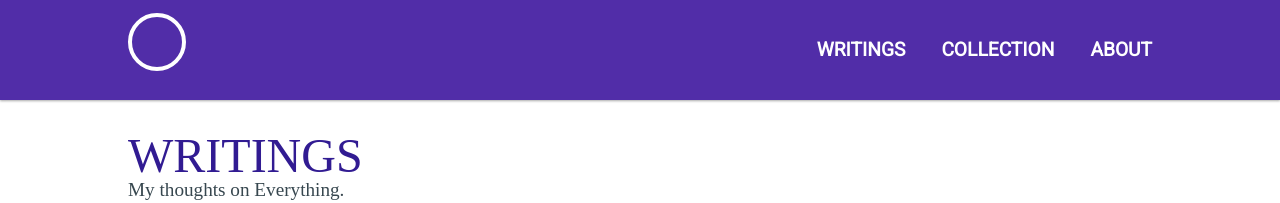
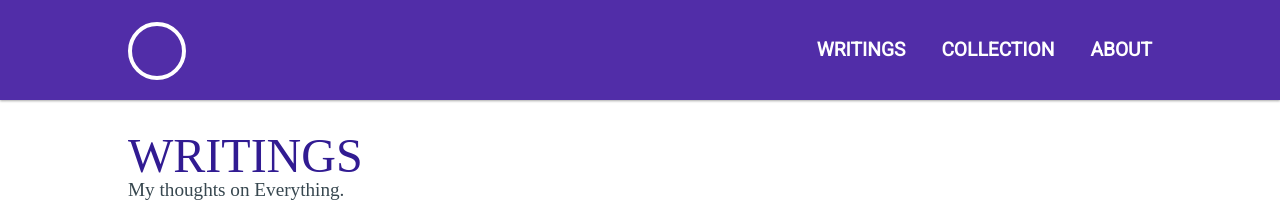
Before and after one commit to abdulraoof/abdulraoof.github.io, a Jekyll site: the page built from index.html, in a window 1280 px wide. Shown: the top 203 px of the page. Built offline with Jekyll 4.4.1, drawn with Linux system fonts in a browser that asks for light colours; nearby versions of some CDN libraries; some web fonts are replaced; the list of posts is cut into pages by our own code.

Commit message:
fixed logo positioning for r tablet

```diff
--- a/css/tablet.css
+++ b/css/tablet.css
@@ -5,7 +5,7 @@ header {
     border: solid 4px #ffffff;
     height: 3.125em;
     width: 3.125em;
-    bottom: 1.34375em;
+    top: 1.34375em;
 }
 header #menu {
 }
```
